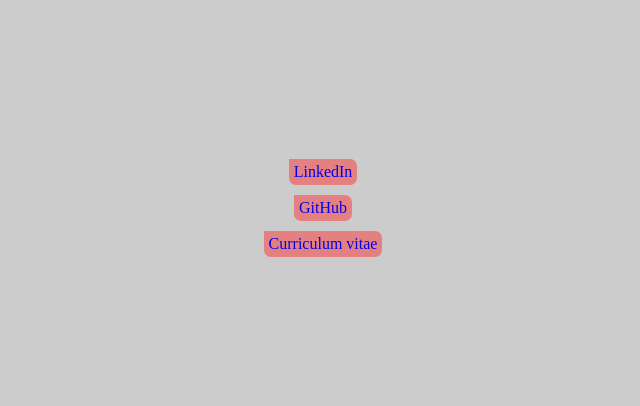
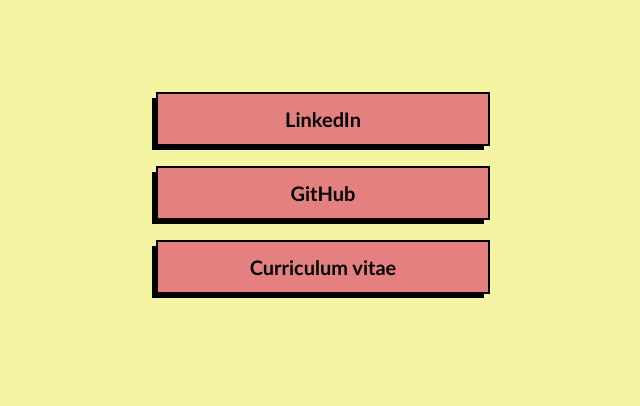
Before and after one commit to breneroliveira/link-tree, a plain HTML site: page index.html in a window 1280 px wide. Shown: the part 197-603 px from the top of the page, without its empty margins (317-957 px from the left). Drawn offline with Linux system fonts and the light colour scheme.

Commit message:
Redesign

```diff
--- a/styles/style.css
+++ b/styles/style.css
@@ -49,8 +49,8 @@
 
 /* CCS reset above */
 
-main {
-    background-color: #ccc;
+body {
+    background-color: #F5F4A2;
     display: flex;
     position: absolute;
     justify-content: center;
@@ -60,10 +60,45 @@
     flex-direction: column;
 }
 
+main {
+    background-color: #F5F4A2;
+    display: flex;
+    justify-content: center;
+    align-items: center;
+    flex-direction: column;
+    width: 50%;
+    height: 50%;
+}
+
 main a {
-    background-color: #e58080;
-    padding: 5px;
-    border-radius: 0px 7px 7px 7px;
-    margin-top: 10px;
+    color: black;
+    display: flex;
     text-decoration: none;
+    justify-content: center;
+    align-items: center;
+    font-size: 15pt;
+    font-weight: bold;
+    font-family: 'Calibri';
+    width: 330px;
+    height: 50px;
+    margin-bottom: 20px;
+    border: 2pt solid black;
+    -webkit-box-shadow: -5px 5px 0px -1px rgba(0,0,0,1);
+    -moz-box-shadow: -5px 5px 0px -1px rgba(0,0,0,1);
+    box-shadow: -5px 5px 0px -1px rgba(0,0,0,1);
+    background-image: linear-gradient(#6AB6E6, #6AB6E6), linear-gradient(#e58080, #e58080);
+    background-size: 0 100%, auto;
+    background-repeat: no-repeat;
+    background-position: center center;
+    transition: all 0.2s ease-out;
 }
+
+a:hover {
+    color: white;
+    background-size: 100% 100%, auto;
+}
+
+@media only screen and (min-width: 600px) {
+    /* For tablets: */
+    a {width: 25%;}
+}
```
Also changed, not shown: index.html (indentation only).
